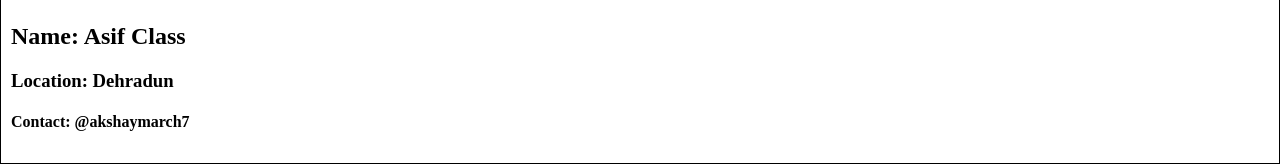
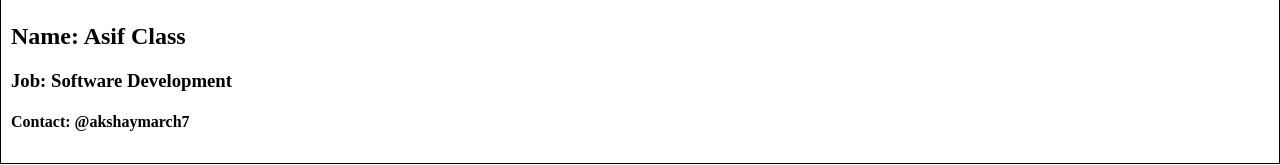
Before and after one commit to asif-mohmd/Food-Ordering-App-React, a React (Vite) app: page /about in a window 1280 px wide. Shown: the part 374-539 px from the top of the page. Built offline with nearby package versions, Linux system fonts and the light colour scheme.

Commit message:
Using props without Destructuring in Class Component

```diff
--- a/src/components/About.js
+++ b/src/components/About.js
@@ -9,7 +9,7 @@ const About = () => {
 
       <h1>About page</h1>
       <User name={"Asif Function"}/>
-      <UserClass name={"Asif Class"}/>
+      <UserClass name={"Asif Class"} job={"Software Development"}/>
     </div>
   );
 };
--- a/src/components/UserClass.jsx
+++ b/src/components/UserClass.jsx
@@ -4,15 +4,17 @@ import React from "react";
 class UserClass extends React.Component{
 
     constructor(props){
+        console.log(props)
         super(props)
-        console.log(props)
+        console.log(this.props)
     }
 
     render(){
+        console.log(this.props.name)
         return (
             <div className="user-card">
               <h2>Name: {this.props.name}</h2>
-              <h3>Location: Dehradun</h3>
+              <h3>Job: {this.props.job}</h3>
               <h4>Contact: @akshaymarch7</h4>
             </div>
           );
```
